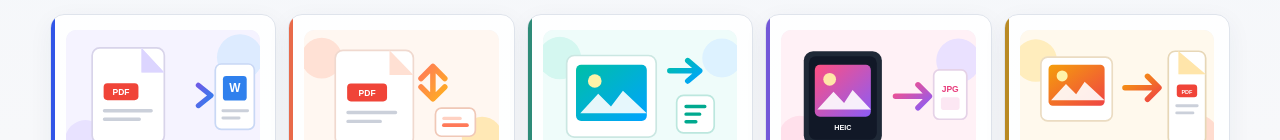
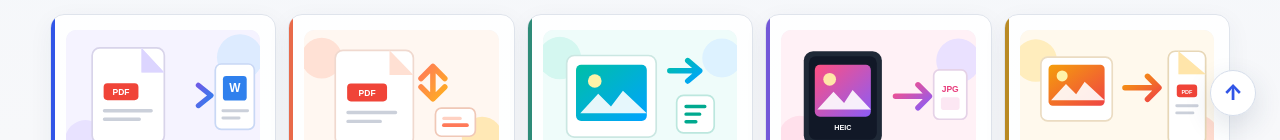
Before and after one commit to rindodi/alyvero, a Next.js app: page / in a window 1280 px wide. Shown: the part 660-800 px from the top of the page. Built offline with nearby package versions, Linux system fonts and the light colour scheme.

Commit message:
Add back to top button

```diff
--- a/app/layout.tsx
+++ b/app/layout.tsx
@@ -22,7 +22,7 @@ export const viewport: Viewport={width:"device-width",initialScale:1,themeColor:
 const organizationSchema={"@context":"https://schema.org","@type":"Organization","@id":siteUrl+"/#organization",name:"Alyvero",url:siteUrl,description:"Browser-based utility platform for common digital file conversion, compression and creation tasks."};
 const websiteSchema={"@context":"https://schema.org","@type":"WebSite","@id":siteUrl+"/#website",name:"Alyvero",url:siteUrl,publisher:{"@id":siteUrl+"/#organization"},inLanguage:"en"};
 export default function RootLayout({children}:{children:ReactNode}){
- return <html lang="en"><body>
+ return <html lang="en"><body id="top">
   <Script id="google-adsense" async src="https://pagead2.googlesyndication.com/pagead/js/adsbygoogle.js?client=ca-pub-2571740083457217" crossOrigin="anonymous" strategy="beforeInteractive"/>
   <script type="application/ld+json" dangerouslySetInnerHTML={{__html:JSON.stringify([organizationSchema,websiteSchema])}}/>
   <PWARegistration/>
@@ -32,6 +32,7 @@ export default function RootLayout({children}:{children:ReactNode}){
    <MobileNav/>
   </header>
   <main>{children}</main>
+  <a className="back-to-top" href="#top" aria-label="Back to top" title="Back to top">↑</a>
   <footer className="site-footer"><span>© {new Date().getFullYear()} Alyvero</span><div className="footer-links"><a href="/tools">Tools</a><a href="/guides">Guides</a><a href="/privacy">Privacy</a><a href="/terms">Terms</a><a href="/contact">Contact</a></div><div className="powered-by">Powered by <a href="https://www.fixtech.co.ke" target="_blank" rel="noopener noreferrer">FixTech</a></div></footer>
  </body></html>
 }
```
